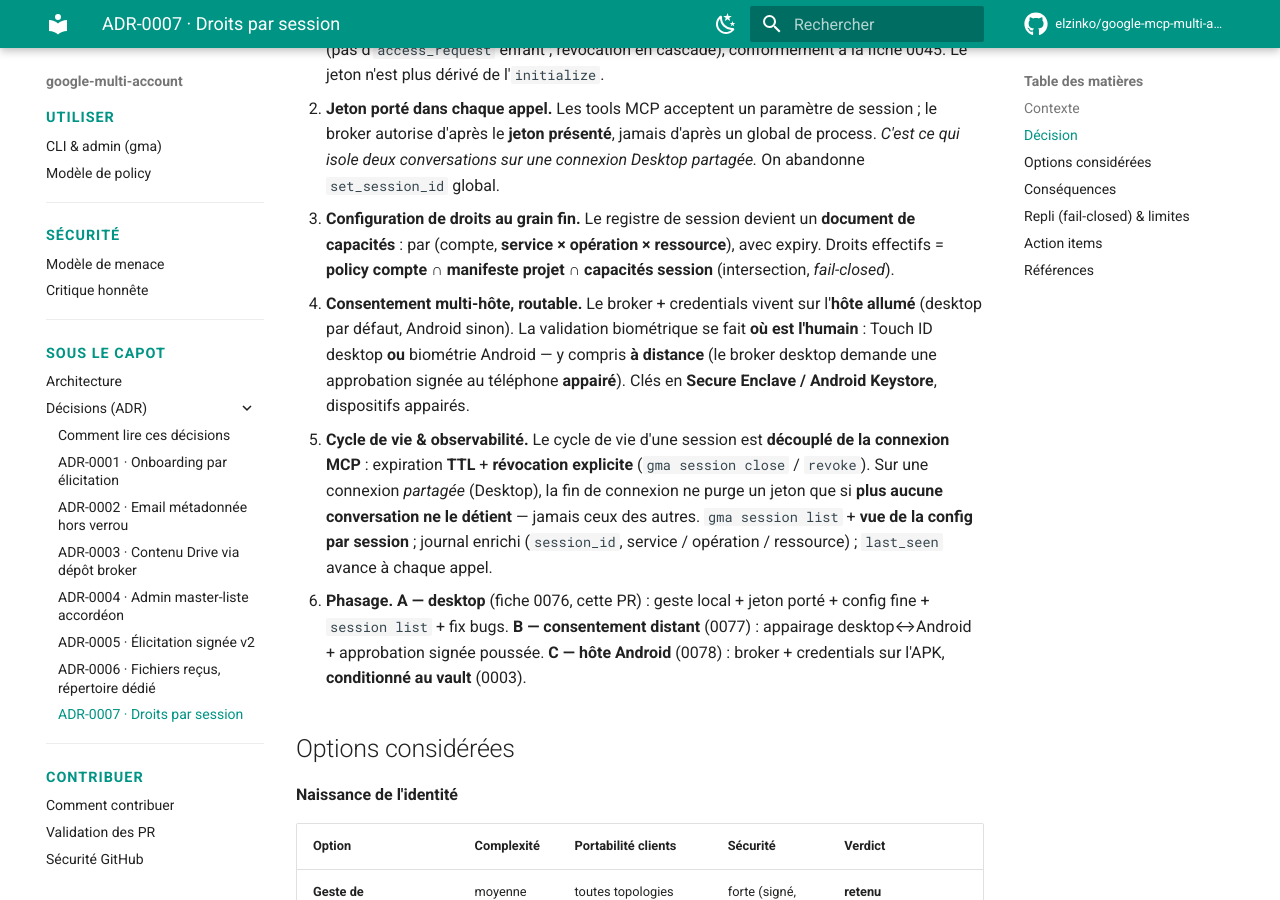
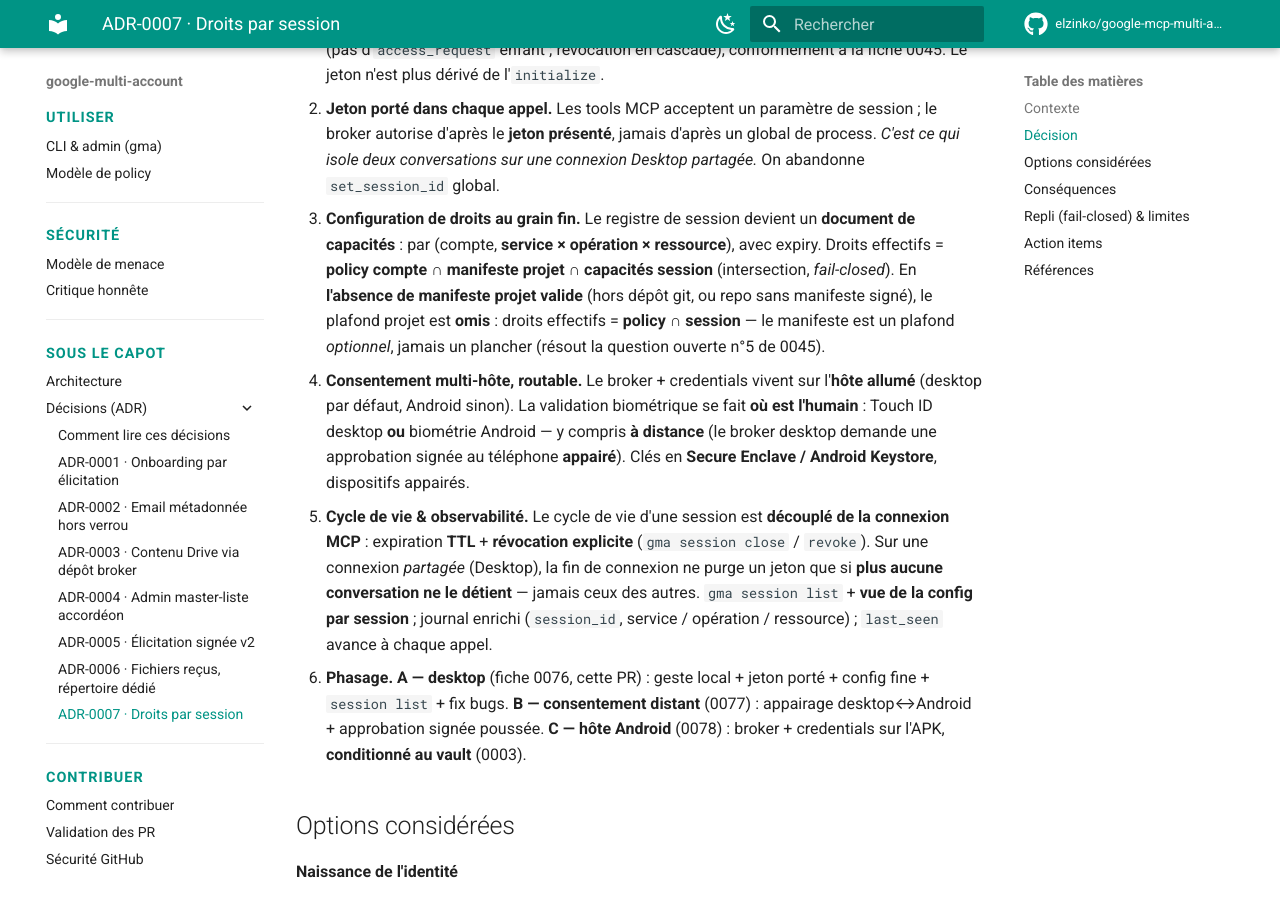
Before and after one commit to elzinko/google-mcp-multi-account, an MkDocs documentation site: the page built from docs/adr/ADR-0007-droits-par-session.md, in a window 1280 px wide and 900 px high, scrolled down 1536 px. Built offline with MkDocs 1.6.1 and Material for MkDocs 9.7.7, drawn with Linux system fonts in a browser that asks for light colours; comment, search, counter and statistics services are not loaded.

Commit message:
docs(0076): corrige TGT-04 + définit l'intersection sans manifeste (revue Codex ⑨⑩)
- ⑨ TGT-04 de 0045 : la fin du parent déclenche la révocation cascade sur
  close/révocation explicite ou TTL, plus sur la déconnexion MCP.
- ⑩ Intersection sans manifeste projet valide (hors dépôt git) : droits
  effectifs = policy ∩ session ; le manifeste est un plafond optionnel,
  jamais un déni. Résout la question ouverte n°5 de 0045. Cas d'acceptation
  ajouté.

Co-Authored-By: Claude Opus 4.8 <noreply@anthropic.com>

```diff
--- a/docs/adr/ADR-0007-droits-par-session.md
+++ b/docs/adr/ADR-0007-droits-par-session.md
@@ -25,7 +25,7 @@ Forces en présence :
 
 1. **Identité par consentement, pas par connexion.** Une session naît d'un **geste humain** (« ouvrir l'accès pour ce chat ») qui émet un **jeton de session signé** (réutilise ADR-0005). **La création de session emprunte toujours le chemin d'élicitation signée, indépendamment du flag `.strong-auth` global** — pas de session sans geste signé (enrôlement requis). **Chaque capacité (unlock, grant fin) — à la création comme à l'élargissement — est portée par un consentement signé liant le scope exact (compte / service / opération / ressource) ; aucun élargissement non signé.** Les **sous-sessions déléguées** (`parent_session_id`) héritent d'un sous-ensemble **déjà signé** du parent — sans nouvelle signature — et **ne peuvent pas élargir** (pas d'`access_request` enfant ; révocation en cascade), conformément à la fiche 0045. Le jeton n'est plus dérivé de l'`initialize`.
 2. **Jeton porté dans chaque appel.** Les tools MCP acceptent un paramètre de session ; le broker autorise d'après le **jeton présenté**, jamais d'après un global de process. *C'est ce qui isole deux conversations sur une connexion Desktop partagée.* On abandonne `set_session_id` global.
-3. **Configuration de droits au grain fin.** Le registre de session devient un **document de capacités** : par (compte, **service × opération × ressource**), avec expiry. Droits effectifs = **policy compte ∩ manifeste projet ∩ capacités session** (intersection, *fail-closed*).
+3. **Configuration de droits au grain fin.** Le registre de session devient un **document de capacités** : par (compte, **service × opération × ressource**), avec expiry. Droits effectifs = **policy compte ∩ manifeste projet ∩ capacités session** (intersection, *fail-closed*). En **l'absence de manifeste projet valide** (hors dépôt git, ou repo sans manifeste signé), le plafond projet est **omis** : droits effectifs = **policy ∩ session** — le manifeste est un plafond *optionnel*, jamais un plancher (résout la question ouverte n°5 de 0045).
 4. **Consentement multi-hôte, routable.** Le broker + credentials vivent sur l'**hôte allumé** (desktop par défaut, Android sinon). La validation biométrique se fait **où est l'humain** : Touch ID desktop **ou** biométrie Android — y compris **à distance** (le broker desktop demande une approbation signée au téléphone **appairé**). Clés en **Secure Enclave / Android Keystore**, dispositifs appairés.
 5. **Cycle de vie & observabilité.** Le cycle de vie d'une session est **découplé de la connexion MCP** : expiration **TTL** + **révocation explicite** (`gma session close` / `revoke`). Sur une connexion *partagée* (Desktop), la fin de connexion ne purge un jeton que si **plus aucune conversation ne le détient** — jamais ceux des autres. `gma session list` + **vue de la config par session** ; journal enrichi (`session_id`, service / opération / ressource) ; `last_seen` avance à chaque appel.
 6. **Phasage.** **A — desktop** (fiche 0076, cette PR) : geste local + jeton porté + config fine + `session list` + fix bugs. **B — consentement distant** (0077) : appairage desktop↔Android + approbation signée poussée. **C — hôte Android** (0078) : broker + credentials sur l'APK, **conditionné au vault** (0003).
```
Also changed, not shown: features/0045-capacites-projet-signees.md (+1 -1 lines), features/0076-droits-par-session-phase-a.md (+5 -2 lines).
